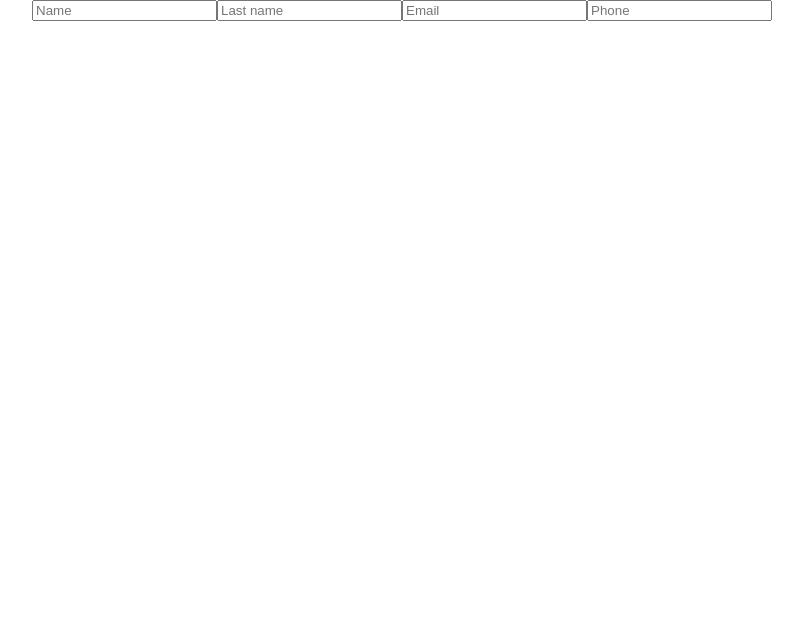
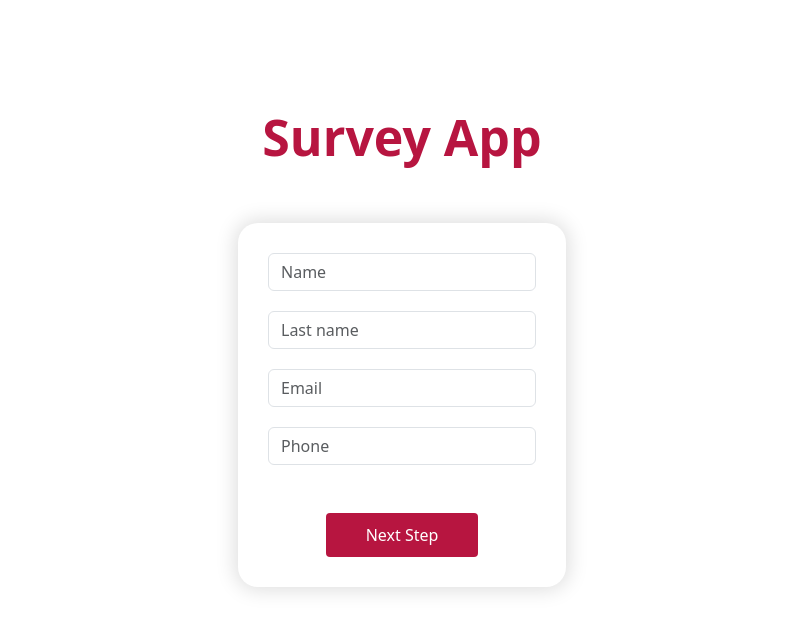
Before and after one commit to Farnoosh-R/react-survey-app, a React (Create React App) app: page / in a window 1280 px wide. Shown: the top 632 px of the page, without its empty margins (238-1041 px from the left). Built offline with nearby package versions, Linux system fonts and the light colour scheme.

Commit message:
html css userInfo form

```diff
--- a/src/App.js
+++ b/src/App.js
@@ -1,11 +1,18 @@
 import React from 'react';
 import './App.css';
 import FormUserInfo from './components/FormUserInfo/FormUserInfo';
+import "bootstrap/dist/css/bootstrap.min.css";
+import { BrowserRouter, Route, Routes } from 'react-router-dom';
+import Layout from './components/Layout/Layout';
 
 function App() {
   return (
     <div className="App container">
-    <FormUserInfo />
+    <BrowserRouter>
+    <Routes>
+    <Route path='/' element={<Layout><FormUserInfo /></Layout>} />
+    </Routes>
+    </BrowserRouter>
     </div>
   );
 }
--- /dev/null
+++ b/src/components/Button/Button.jsx
@@ -0,0 +1,9 @@
+import React from "react";
+import './style.scss';
+
+const Button = ({title, type="primary", handleClick}) => {
+    return(
+        <button onClick={handleClick} className={`Button Button--${type}`}>{title}</button>
+    )
+}
+export default Button;
--- /dev/null
+++ b/src/components/Button/style.scss
@@ -0,0 +1,15 @@
+.Button{
+    border: none;
+    padding: 10px 40px;
+    border-radius: 4px;
+    transition-duration: 400ms;
+
+    &.Button--primary{
+        background: var(--primary);
+        color: #fff;
+
+        &:hover{
+            background: var(--primaryDark);
+        }
+    }
+}
--- a/src/components/FormUserInfo/FormUserInfo.jsx
+++ b/src/components/FormUserInfo/FormUserInfo.jsx
@@ -1,19 +1,76 @@
-import React from "react";
+import React, { useEffect, useState } from "react";
+import "./style.scss";
+import Button from "../Button/Button";
 
 const FormUserInfo = () => {
-    return(
-        <div className="FormUserInfo">
+  const [name, setName] = useState("");
+  const [last, setLast] = useState("");
+  const [email, setEmail] = useState("");
+  const [phone, setPhone] = useState("");
+
+  const [userInfo, setUserInfo] = useState([]);
+
+  const handleSubmit = (e) => {
+    e.preventDefault();
+  };
+
+  const handleChangeName = (e) => {
+    setName(e);
+    return name;
+  };
+  const handleChangeLast = (e) => {
+    setLast(e);
+    return last;
+  };
+  const handleChangeEmail = (e) => {
+    setEmail(e);
+    return email;
+  };
+  const handleChangePhone = (e) => {
+    setPhone(e);
+    return phone;
+  };
+
+  useEffect(() => {
+    handleChangeName();
+    handleChangeLast();
+    handleChangeEmail();
+    handleChangePhone();
+  }, [])
+
+
+
+
+
+  const setData = () => {
+    setUserInfo([
+      {
+        name: name,
+        last: last,
+        email: email,
+        phone: phone,
+      },
+    ]);
+    console.log(userInfo);
+    console.log(name);
+  };
+
+  return (
+    <div className="FormUserInfo">
+      <div className="container">
         <div className="row justify-content-center">
-        <div className="col-md-4">
-        <form >
-        <input className="form-control" type="text" placeholder="Name"/>
-        <input className="form-control" type="text" placeholder="Last name"/>
-        <input className="form-control" type="text" placeholder="Email"/>
-        <input className="form-control" type="text" placeholder="Phone"/>
-        </form>
+          <div className="col-md-4">
+            <form onSubmit={handleSubmit}>
+              <input onChange={(e) => handleChangeName(e.target.value)} className="form-control" type="text" placeholder="Name" />
+              <input onChange={(e) => handleChangeLast(e.target.value)} className="form-control" type="text" placeholder="Last name" />
+              <input onChange={(e) => handleChangeEmail(e.target.value)} className="form-control" type="text" placeholder="Email" />
+              <input onChange={(e) => handleChangePhone(e.target.value)} className="form-control mb-5" type="text" placeholder="Phone" />
+              <Button handleClick={setData} title={"Next Step"} />
+            </form>
+          </div>
         </div>
-        </div>
-        </div>
-    )
-}
+      </div>
+    </div>
+  );
+};
 export default FormUserInfo;
--- /dev/null
+++ b/src/components/FormUserInfo/style.scss
@@ -0,0 +1,12 @@
+.FormUserInfo{
+
+    form{
+        box-shadow: 0px 0px 20px 3px #dedede;
+        border-radius: 20px;
+        padding: 30px;
+    }
+
+    input{
+        margin-bottom: 20px;
+    }
+}
--- /dev/null
+++ b/src/components/Header/Header.jsx
@@ -0,0 +1,11 @@
+import React from "react";
+import './style.scss'
+
+const Header = () => {
+    return(
+        <div className="Header mb-5">
+        <b className="title-main">Survey App</b>
+        </div>
+    )
+}
+export default Header;
--- /dev/null
+++ b/src/components/Header/style.scss
@@ -0,0 +1,7 @@
+.Header{
+
+    .title-main{
+        font-size: var(--titleMain);
+        color: var(--primary);
+    }
+}
--- /dev/null
+++ b/src/components/Layout/Layout.jsx
@@ -0,0 +1,12 @@
+import React from "react";
+import Header from "../Header/Header";
+
+const Layout = ({children}) => {
+    return(
+        <div className="Layout">
+        <Header />
+        {children}
+        </div>
+    )
+}
+export default Layout;
--- a/src/index.css
+++ b/src/index.css
@@ -3,6 +3,7 @@ body {
   font-family: "Lilita One", sans-serif;
   -webkit-font-smoothing: antialiased;
   -moz-osx-font-smoothing: grayscale;
+  padding: 100px;
 }
 
 code {
@@ -12,6 +13,8 @@ code {
 
 :root{
   --primary: #b71540;
+  --primaryDark: #a10e35;
   --grey: #718093;
   --lighGrey: #dcdde1;
+  --titleMain: 50px;
 }
```
